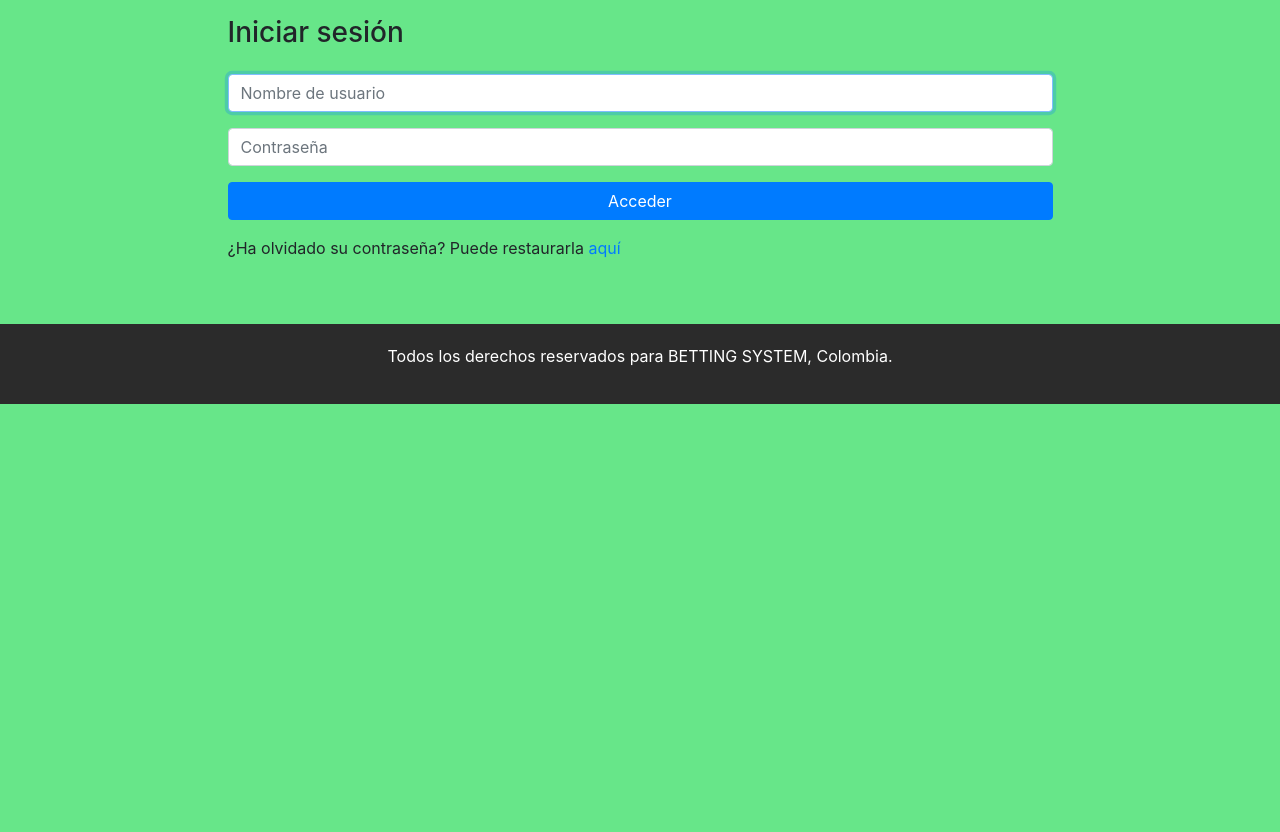
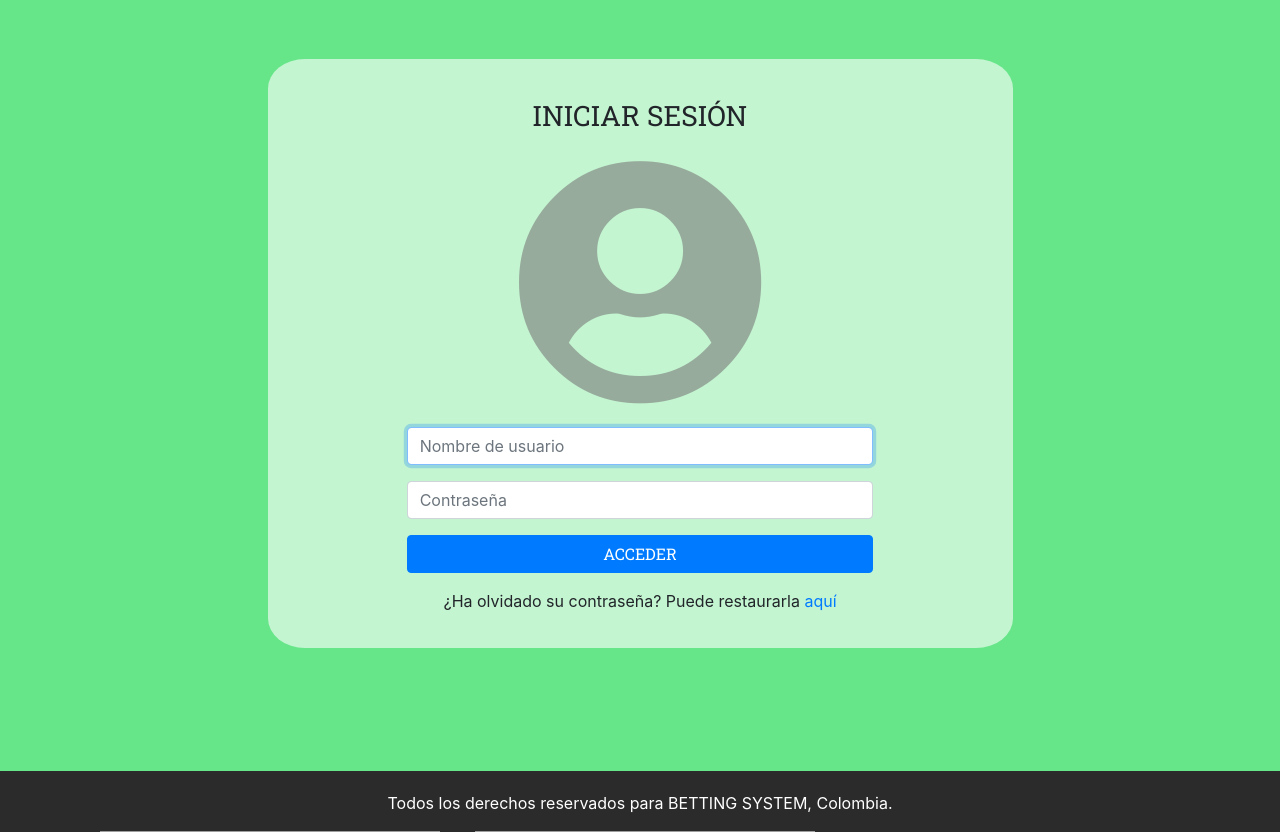
Before and after one commit to manuelmarinduque/API_football, a Django app: page /accounts/login/ in a window 1280 px wide. Shown: the part 91-923 px from the top of the page. Before the commit the page ends 495 px from the top, so only its background shows below. Run offline with Django 3.2, Linux system fonts and the light colour scheme; parts of the project's set-up code (start-up, migrations or seed data) failed here and were passed over; some libraries are stand-ins or nearby versions; grey boxes are pictures that could not be loaded.

Commit message:
Desiño terminado de los formularios: inicio de sedión y registro de nuevos usuario closes #24 y closes #25

```diff
--- a/static/css/base.css
+++ b/static/css/base.css
@@ -2,6 +2,7 @@ body
 {
     background: #67e689 !important;
     width: 100%;
+    margin-top:150px;
 }
 
 .titulo
@@ -70,7 +71,12 @@ body
 
 #min-container
 {
-    min-height: 550px;
+    min-height: 500px !important;
+}
+
+.contenido
+{
+    margin-top: 150px;
 }
 
 
--- /dev/null
+++ b/static/css/registro.css
@@ -0,0 +1,89 @@
+.errorlist
+{
+    color: red;
+}
+
+label
+{
+    display:none;
+}
+
+.formulario
+{
+    background-color: #ffffff9c;
+    height: auto;
+    margin-bottom: 35px;
+    position: static !important;
+    border-radius: 5%;
+}
+
+.formulario-interno
+{
+    padding: 0px 40px 40px !important;
+}
+
+.input
+{
+    width: 49% ;
+    margin-bottom: 10px;
+    margin-top: 10px;
+    padding: .375rem .75rem;
+    border: 1px solid #ced4da;
+    border-radius: .25rem;
+}
+
+.inputE
+{
+    width: 49% ;
+    margin-bottom: 10px;
+    margin-top: 10px;
+}
+
+.inputL
+{
+    float: left;
+}
+
+.inputR
+{
+    float: right;
+}
+
+.textoFormulario
+{
+    display: inline-block;
+    font-family: 'Roboto Slab', serif;
+}
+
+.titulo-formulario
+{
+    text-align: center;
+    font-family: 'Roboto Slab', serif;
+    padding-top: 40px;
+}
+
+.imagenInicioS
+{
+    text-align: center !important;
+    color: #75757594 !important;
+    margin-bottom: 20px;
+}
+
+.imagenInicioS i
+{
+    font-size: 250px;
+}
+
+.ultimo
+{
+    padding-bottom: 35px;
+    text-align: center;
+}
+
+label select
+{
+    padding: .375rem .75rem;
+    border: 1px solid #ced4da;
+    border-radius: .25rem;
+    width: auto !important;
+}
--- a/templates/base.html
+++ b/templates/base.html
@@ -4,20 +4,28 @@
     <meta charset="utf-8"/>
     <meta http-equiv="X-UA-Compatible" content="IE=edge">
     {% load static %}
-    <link href="https://fonts.googleapis.com/css?family=Anton|Montserrat:700|Source+Sans+Pro:700" rel="stylesheet">
+
+    <!-- Tipos de letras-->
+    <link href="https://fonts.googleapis.com/css?family=Anton|Montserrat:700|Source+Sans+Pro:700|Roboto+Slab"" rel="stylesheet">
+
+
     <link rel="stylesheet" href="https://cdnjs.cloudflare.com/ajax/libs/font-awesome/4.7.0/css/font-awesome.min.css">
     <link rel='stylesheet' href='https://use.fontawesome.com/releases/v5.7.0/css/all.css'
           integrity='sha384-lZN37f5QGtY3VHgisS14W3ExzMWZxybE1SJSEsQp9S+oqd12jhcu+A56Ebc1zFSJ' crossorigin='anonymous'>
+
+    <!--Hojas de Estilo del proyecto-->
     <link rel="stylesheet" type="text/css" media="screen" href="{% static 'css/base.css' %}"/>
-    <!-- Latest compiled and minified CSS -->
+    <link rel="stylesheet" type="text/css" media="screen" href="{% static 'css/registro.css' %}"/>
+
+    <!-- Latest compiled and minified CSS Libreria Boostrap -->
     <link rel="stylesheet" href="https://stackpath.bootstrapcdn.com/bootstrap/4.3.1/css/bootstrap.min.css"
           integrity="sha384-ggOyR0iXCbMQv3Xipma34MD+dH/1fQ784/j6cY/iJTQUOhcWr7x9JvoRxT2MZw1T" crossorigin="anonymous">
 
     <title>{% block title %} BETTING  SYSTEM {% endblock %}</title>
 </head>
 <body>
-<nav class="navbar navbar-expand-lg navbar-light bg-light">
-    <div class="container">
+<nav class="navbar fixed-top navbar-expand-lg navbar-light bg-light ">
+    <div class="container skrollable skrollable-after">
         <div class="titulo">
             <a href="{% url 'Home' %}">BETTING SYSTEM</a>
         </div>
@@ -81,10 +89,12 @@
 {% if 'register' in request.GET %}
     <p style="color: #00a82d;"> Usuario registrado correctamente</p>
 {% endif %}
-{% block content %}
+<div id="min-container" class="contenido">
+    {% block content %}
 
 
-{% endblock %}
+    {% endblock %}
+</div>
 </body>
 <footer>
     <!-- Latest compiled JavaScript -->
@@ -97,10 +107,16 @@
     <script src="https://stackpath.bootstrapcdn.com/bootstrap/4.3.1/js/bootstrap.min.js"
             integrity="sha384-JjSmVgyd0p3pXB1rRibZUAYoIIy6OrQ6VrjIEaFf/nJGzIxFDsf4x0xIM+B07jRM"
             crossorigin="anonymous"></script>
+    <script src="https://prinzhorn.github.io/skrollr/dist/skrollr.min.js"></script>
+
+    <!-- Inicio del pie de pagina-->
     <div class="container">
         <div class="derechos">
             <p>Todos los derechos reservados para BETTING SYSTEM, Colombia.</p>
         </div>
+        <img class="col-lg-4" src="../media/colJuegos.png" alt="Juege legal">
+        <img class="col-lg-4" src="../media/mayores18+.png" alt="Solo para mayores de edad">
+        <img class="col-lg-4" src="../media/colJuegos2.png" alt="Autoriza Coljuegos">
     </div>
 </footer>
 </html>
--- a/templates/registration/login.html
+++ b/templates/registration/login.html
@@ -2,31 +2,36 @@
 {% load static %}
 {% block title %}Iniciar sesión{% endblock %}
 {% block content %}
-    <style>.errorlist {
-        color: red;
-    }</style>
+
     <main role="main">
         <div class="container">
             <div class="row mt-3">
                 <div class="col-md-9 mx-auto mb-5">
-                    <form action="" method="post">{% csrf_token %}
-                        <h3 class="mb-4">Iniciar sesión</h3>
+                    <div class="formulario-interno container">
+                        <form class="formulario" action="" method="post">{% csrf_token %}
+                            <h3 class="mb-4 titulo-formulario">INICIAR SESIÓN</h3>
+                            <div class="imagenInicioS containers">
+                                <i class="fa fa-user-circle "></i>
+                            </div>
+                            <div class="container col-lg-8">
                                 {% if form.non_field_errors %}
                                     <p style="color:red">Usuario o contraseña incorrectos, prueba de nuevo.</p>
                                 {% endif %}
                                 <p>
                                     <input type="text" name="username" autofocus maxlength="254" required
-                                   id="id_username" class="form-control" placeholder="Nombre de usuario"/>
+                                        id="id_username" class="form-control mb-2 inputIni" placeholder="Nombre de usuario"/>
                                 </p>
                                 <p>
                                     <input type="password" name="password" required
-                                   id="id_password" class="form-control" placeholder="Contraseña"/>
+                                        id="id_password" class="form-control mb-2 inputIni" placeholder="Contraseña"/>
                                 </p>
-                        <p><input type="submit" class="btn btn-primary btn-block" value="Acceder"></p>
-                    </form>
-                    <p>
+                                <p><input type="submit" class="btn btn-primary btn-block textoFormulario" value="ACCEDER"></p>
+                            </div>
+                            <p class="ultimo">
                                 ¿Ha olvidado su contraseña? Puede restaurarla <a href="{% url 'password_reset' %}"> aquí </a>
                             </p>
+                        </form>
+                    </div>
                 </div>
             </div>
         </div>
```
Also changed, not shown: apps/usuario/views.py (+11 -11 lines), templates/usuario/registrar.html (+44 -11 lines). Lines whose indentation alone changed are shown as unchanged.
